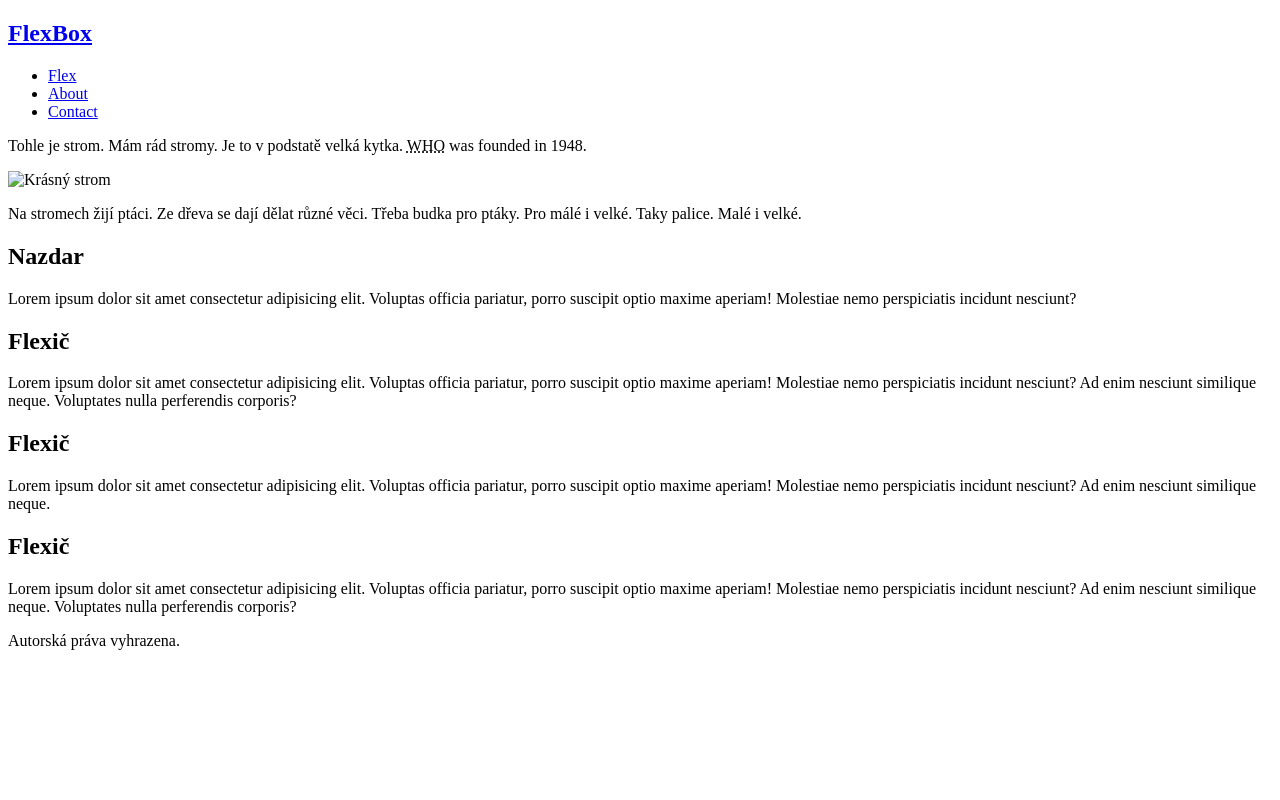
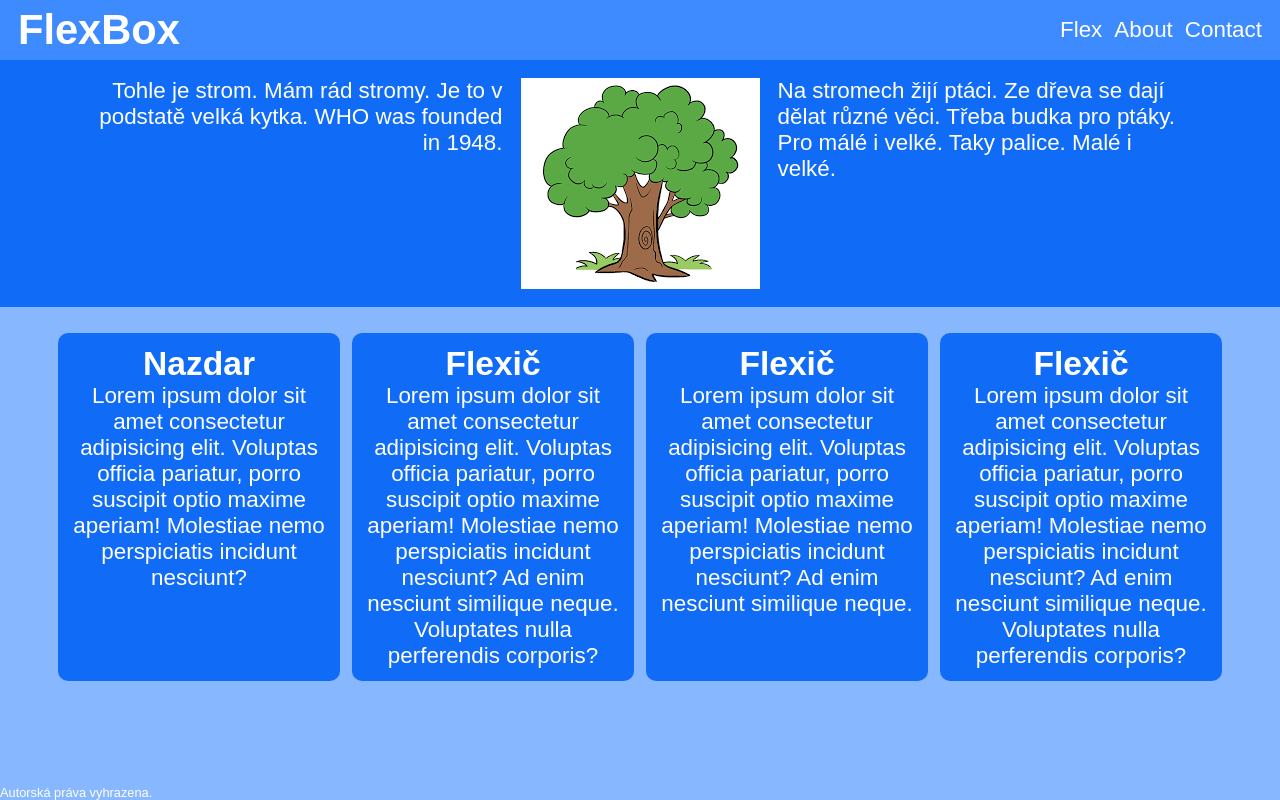
Before and after one commit to JakubSedlacik/flexboxZkouska, a plain HTML site: page flex_1.html in a window 1280 px wide. Drawn offline with Linux system fonts and the light colour scheme; the site is published under a folder, as on GitHub Pages, so addresses that start at the root find nothing; a web font is replaced by a local one.

Commit message:
Oprava odkazů znova

```diff
--- a/flex_1.html
+++ b/flex_1.html
@@ -4,8 +4,8 @@
     <meta charset="UTF-8" />
     <meta name="viewport" content="width=device-width, initial-scale=1.0" />
     <title>FlexBox Course Podruhé</title>
-    <link rel="stylesheet" href="/styles/style.css" />
-    <link rel="stylesheet" href="/styles/styleFlex.css" />
+    <link rel="stylesheet" href="styles/style.css" />
+    <link rel="stylesheet" href="styles/styleFlex.css" />
     <link
       rel="stylesheet"
       href="https://use.fontawesome.com/releases/v5.15.4/css/all.css"
@@ -40,7 +40,7 @@
           was founded in 1948.
         </p>
 
-        <img id="stromImg" src="/assets/images/tree.png" alt="Krásný strom" />
+        <img id="stromImg" src="assets/images/tree.png" alt="Krásný strom" />
 
         <p class="headerTextFlex_1 headerTextFlex_1_P">
           Na stromech žijí ptáci. Ze dřeva se dají dělat různé věci. Třeba budka
```
Also changed, not shown: index.html (+2 -2 lines).
